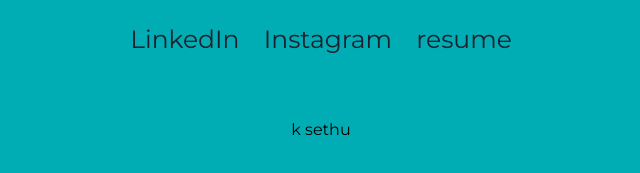
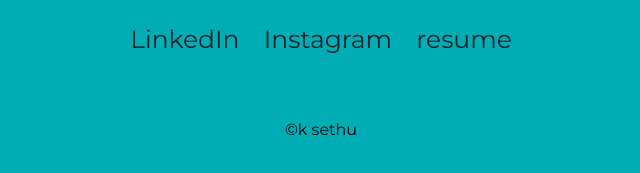
Before and after one commit to sethu-byte/personal-site, a plain HTML site: page index.html in a window 1280 px wide. Shown: the part 3281-3454 px from the top of the page, 319-959 px from the left. Drawn offline with Linux system fonts and the light colour scheme; a web font is replaced by a local one.

Commit message:
index.html

```diff
--- a/index.html
+++ b/index.html
@@ -69,7 +69,7 @@
       <a class="footer-link" href="https://www.linkedin.com/in/sethu-narayanan-994a87184/">LinkedIn</a>
       <a class="footer-link" href="https://www.instagram.com/dream_hunter__008/">Instagram</a>
       <a class="footer-link" href="">resume</a>
-      <p class="copyright">k sethu</p>
+      <p class="copyright">©k sethu</p>
     </div>
 
 
```
